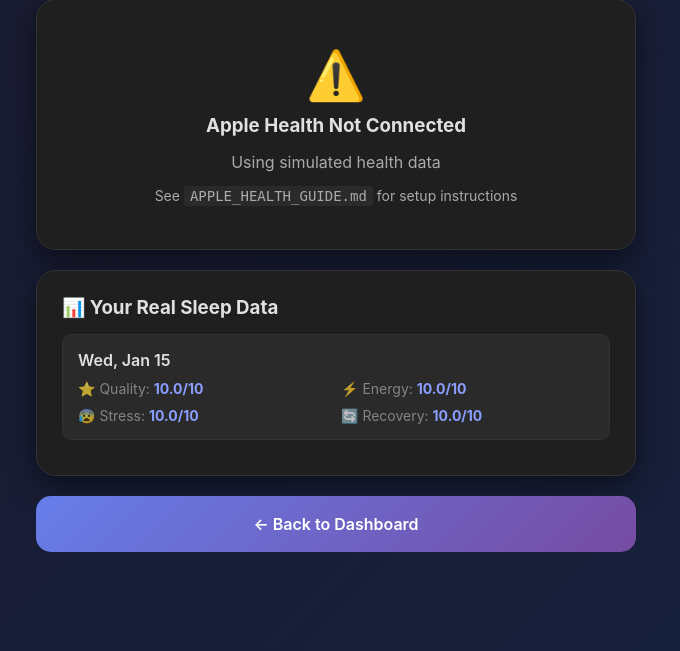
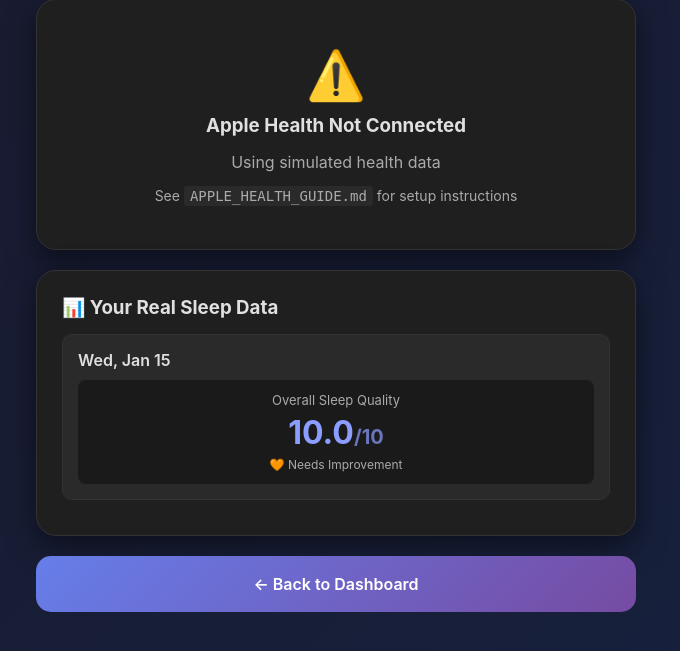
Before and after one commit to razaool/habits, a Flask app: template templates/health.html in a window 1280 px wide. Shown: the part 107-758 px from the top of the page, without its empty margins (304-984 px from the left). Run offline with Flask 3, Linux system fonts and the light colour scheme; the template is opened without the code that fills it: most values are stand-ins (such as "Sample title", 1, 10 or a date in 2020).

Commit message:
small UI updates

```diff
--- a/templates/health.html
+++ b/templates/health.html
@@ -82,23 +82,22 @@
         </div>
         {% endif %}
 
-        <!-- Calculated Quality Scores -->
-        <div style="display: grid; grid-template-columns: repeat(2, 1fr); gap: 10px; font-size: 14px; color: #aaa;">
-            <div>
-                <span style="opacity: 0.7;">⭐ Quality:</span>
-                <strong style="color: #8b9eff;">{{ "%.1f"|format(day_data.sleep_quality) }}/10</strong>
+        <!-- Sleep Quality Score -->
+        <div style="margin-top: 10px; padding: 12px; background: #1a1a1a; border-radius: 8px; text-align: center;">
+            <div style="font-size: 13px; color: #aaa; margin-bottom: 5px;">Overall Sleep Quality</div>
+            <div style="font-size: 32px; font-weight: bold; color: #8b9eff;">
+                {{ "%.1f"|format(day_data.sleep_quality) }}<span style="font-size: 20px; opacity: 0.7;">/10</span>
             </div>
-            <div>
-                <span style="opacity: 0.7;">⚡ Energy:</span>
-                <strong style="color: #8b9eff;">{{ "%.1f"|format(day_data.energy_level) }}/10</strong>
-            </div>
-            <div>
-                <span style="opacity: 0.7;">😰 Stress:</span>
-                <strong style="color: #8b9eff;">{{ "%.1f"|format(day_data.stress_level) }}/10</strong>
-            </div>
-            <div>
-                <span style="opacity: 0.7;">🔄 Recovery:</span>
-                <strong style="color: #8b9eff;">{{ "%.1f"|format(day_data.recovery_score) }}/10</strong>
+            <div style="font-size: 12px; margin-top: 5px; color: #aaa;">
+                {% if day_data.sleep_quality >= 8.5 %}
+                💚 Excellent
+                {% elif day_data.sleep_quality >= 7.0 %}
+                💙 Good
+                {% elif day_data.sleep_quality >= 5.5 %}
+                💛 Fair
+                {% else %}
+                🧡 Needs Improvement
+                {% endif %}
             </div>
         </div>
     </div>
```
